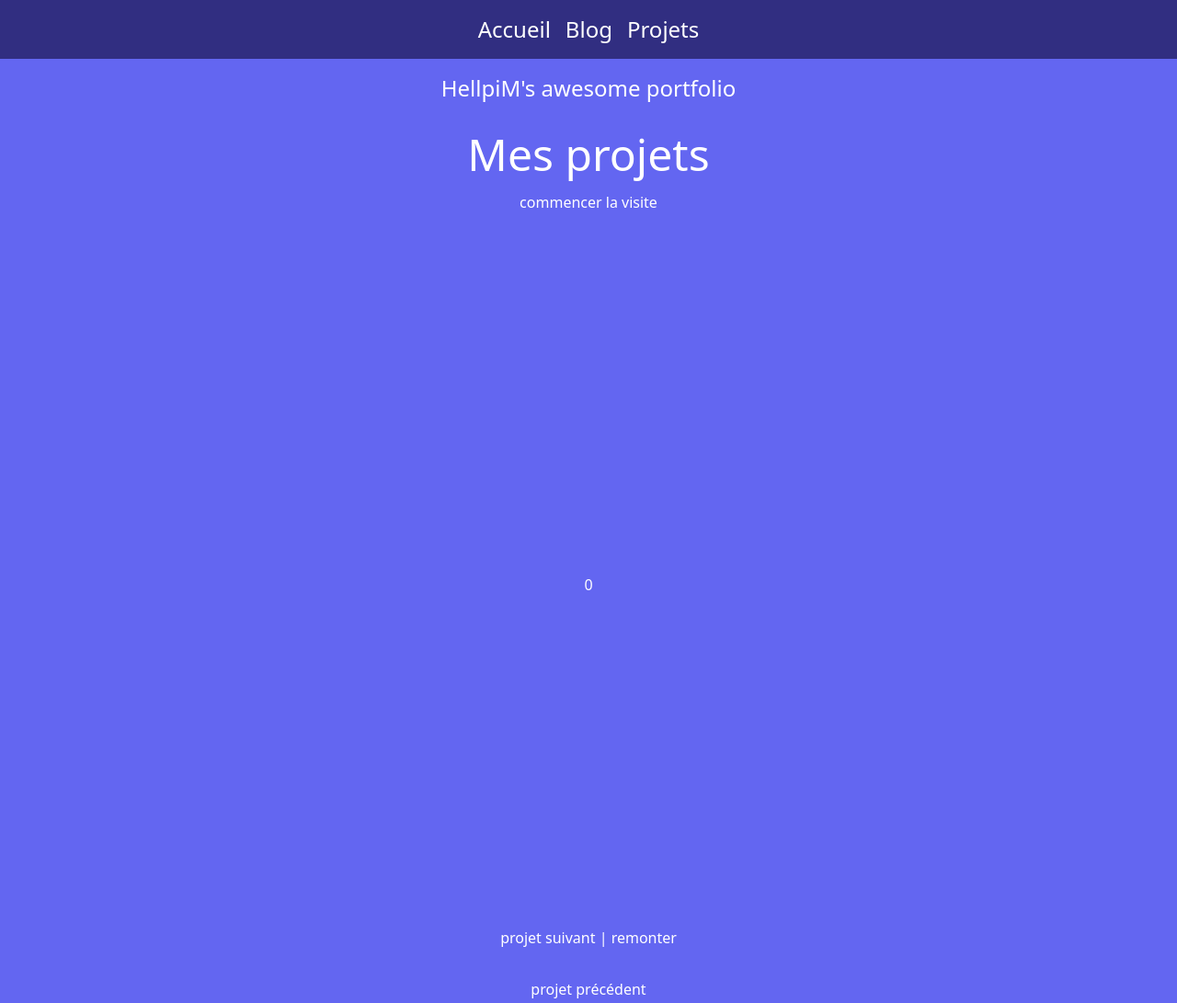
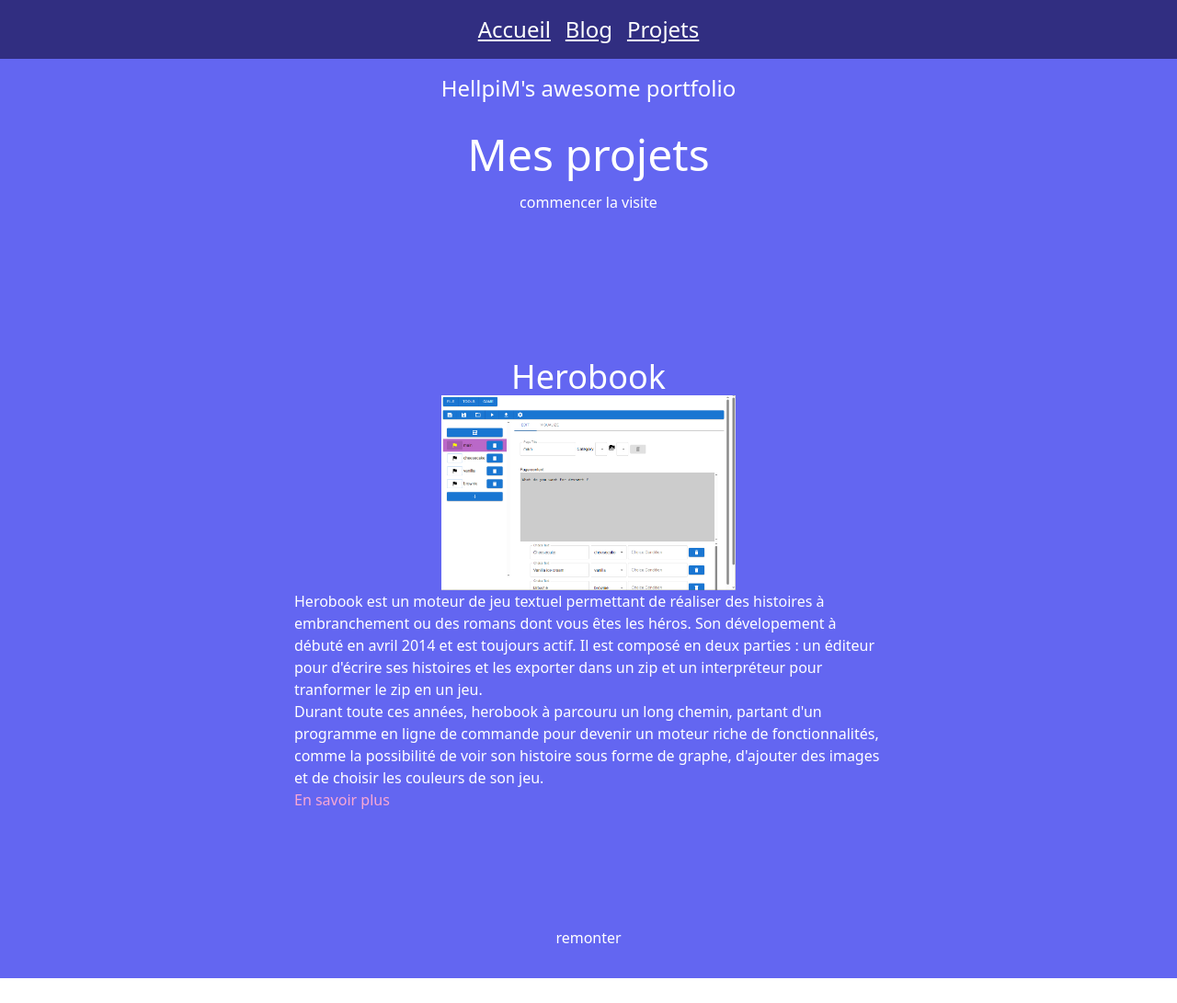
Before and after one commit to HellperKK/HellperKK.github.io, a Gatsby site: page /projects in a window 1280 px wide. Shown: the top 1091 px of the page at 92% size. After the commit the page ends 1064 px from the top, so only its background shows below. Built offline with nearby package versions, Linux system fonts and the light colour scheme; Gatsby itself is replaced by a stand-in of ours.

Commit message:
update projects

```diff
--- a/src/components/layout.tsx
+++ b/src/components/layout.tsx
@@ -23,7 +23,7 @@ const Layout = ({ pageTitle, children }: Props) => {
             <Menu className="bg-indigo-900 text-2xl py-4">
                 <div className='mx-2'>
                     <Link to="/">
-                        Accueil
+                        <span className='underline'>Accueil</span>
                     </Link>
                 </div>
                 {/*
@@ -34,13 +34,13 @@ const Layout = ({ pageTitle, children }: Props) => {
                 </div>
                 */}
                 <div className='mx-2'>
-                    <Link to="/blog">
-                        Blog
+                    <Link to="/projects">
+                        <span className='underline'>Blog</span>
                     </Link>
                 </div>
                 <div className='mx-2'>
                     <Link to="/projects">
-                        Projets
+                    <span className='underline'>Projets</span>
                     </Link>
                 </div>
             </Menu>
--- /dev/null
+++ b/src/components/projects/herobook.tsx
@@ -0,0 +1,26 @@
+import { StaticImage } from "gatsby-plugin-image"
+import React from "react"
+
+export default function Herobook() {
+    return (<div>
+        <div className='text-center'>
+            <h2>Herobook</h2>
+            <StaticImage className='w-6/12 text-center'
+                    alt="Editeur herobook"
+                    src="../../images/Herobook.jpg"
+                />
+        </div>
+
+        <p>
+            Herobook est un moteur de jeu textuel permettant de réaliser des histoires à embranchement
+            ou des romans dont vous êtes les héros. Son dévelopement à débuté en avril 2014 et est toujours
+            actif. Il est composé en deux parties : un éditeur pour d'écrire ses histoires et les exporter dans un zip et un interpréteur
+            pour tranformer le zip en un jeu.
+        </p>
+        <p>
+            Durant toute ces années, herobook à parcouru un long chemin, partant d'un programme en ligne de commande pour devenir un moteur riche de
+            fonctionnalités, comme la possibilité de voir son histoire sous forme de graphe, d'ajouter des images et de choisir les couleurs de son jeu.
+        </p>
+        <p><a href="https://hellper.itch.io/herobook-simple-version">En savoir plus</a></p>
+    </div>)
+}
--- a/src/components/screen.tsx
+++ b/src/components/screen.tsx
@@ -3,7 +3,7 @@ import React, { PropsWithChildren } from "react";
 type Props = PropsWithChildren<{ current: number; max: number }>
 
 export default function Screen({ current, max, children }: Props) {
-    return (<div className="flex flex-col justify-between items-center py-4 h-screen snap-always snap-center" id={`screen-${current}`}>
+    return (<div className="flex flex-col justify-between items-center py-4 min-h-screen snap-always snap-center" id={`screen-${current}`}>
         <div>
             {current !== 0 &&
                 <a href={`#screen-${current - 1}`}>projet précédent</a>
--- a/src/pages/index.tsx
+++ b/src/pages/index.tsx
@@ -2,6 +2,7 @@ import * as React from 'react'
 import Layout from '../components/layout'
 import Seo from '../components/seo'
 import { StaticImage } from 'gatsby-plugin-image'
+import { Link } from 'gatsby'
 
 const AboutPage = () => {
     return (
@@ -18,19 +19,21 @@ const AboutPage = () => {
                     </p>
                     <p className='my-4'>
                         Développeur de formation, j'ai commencé la programmation en 2012 durant une année de DUT. Depuis, je n'ai cessé de faire des projets
-                        variés pour continuer à m'autoformer. J'ai aussi obtenu en 2020 de titre de développeur web et web mobile, validant et renforçant mes compétences
+                        variés pour continuer à m'autoformer. J'ai aussi obtenu en 2020 le titre de développeur web et web mobile, validant et renforçant mes compétences
                         dans le développement informatique.
                     </p>
                     <p className='my-4'>
-                        Si je devais citer un élément qui me distingue, c'est ma capacité à m'adapter à différentes technologies. J'ai profité de mon apprentissage en
+                        Si je devais citer un élément qui me distingue, c'est ma capacité d'adaptation à différentes technologies. <br /> J'ai profité de mon apprentissage en
                         autodidacte pour explorer de nombreux langages de programmation et technologies et cette variété à profondément et durablement nourri ma
                         façon de faire. J'ai ainsi utilisé une vingtaine de langages différents, des plus mainstreams (php, java, python...) à des moins répandus
                         (elm, haxe, reasonml...).
+                        <Link to="/projects">
+                            <span className='underline'>Voir mes projets</span>
+                        </Link>
                     </p>
                     <p className='my-4'>
                         La variété de mes compétences dans divers domaines créatifs vient du fait de mon entrée dans le monde de l'informatique par le domaine de la
-                        création de jeux vidéo. Travaillant principalement seul je me suis formé pour devenir un éventuel couteau suisse, pas uniquement pour
-                        tout faire seul mais aussi dans l'optique de pouvoir plus aisément communiquer avec les collaborateurs d'autres disciplines.
+                        création de jeux vidéo. Je me suis formé tel un couteau suisse, afin de plus aisément communiquer avec les collaborateurs d'autres disciplines.
                     </p>
                 </div>
             </div>
--- a/src/pages/projects/index.tsx
+++ b/src/pages/projects/index.tsx
@@ -3,9 +3,10 @@ import Layout from '../../components/layout'
 import { StaticImage } from 'gatsby-plugin-image'
 import Seo from '../../components/seo'
 import Screen from '../../components/screen'
+import Herobook from '../../components/projects/herobook'
 
 const Projects = () => {
-  const projects = Array.from({ length: 10 }, (_, index) => index.toString())
+  const projects = [<Herobook />]
 
   return (
     <Layout pageTitle="Mes projets">
```
Also changed, not shown: src/images/Herobook.jpg (added).
